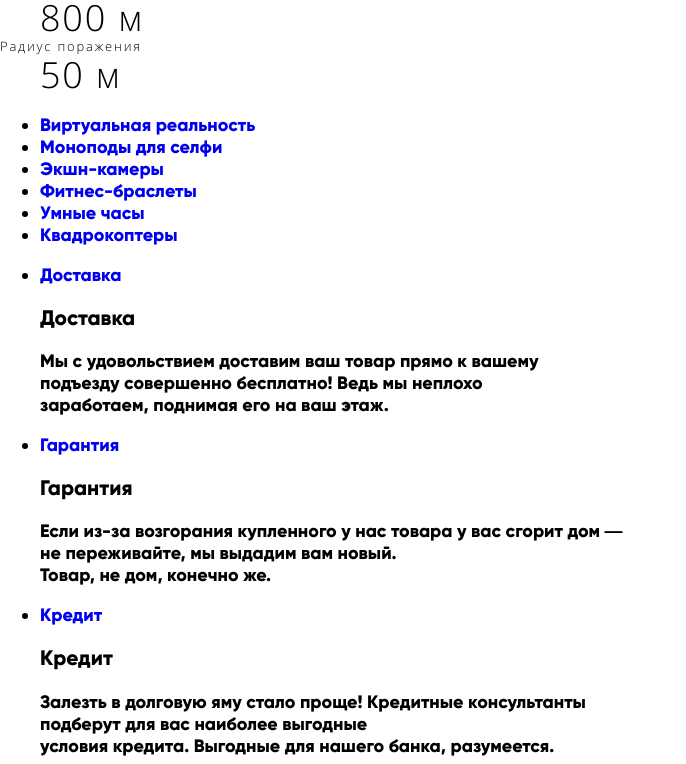
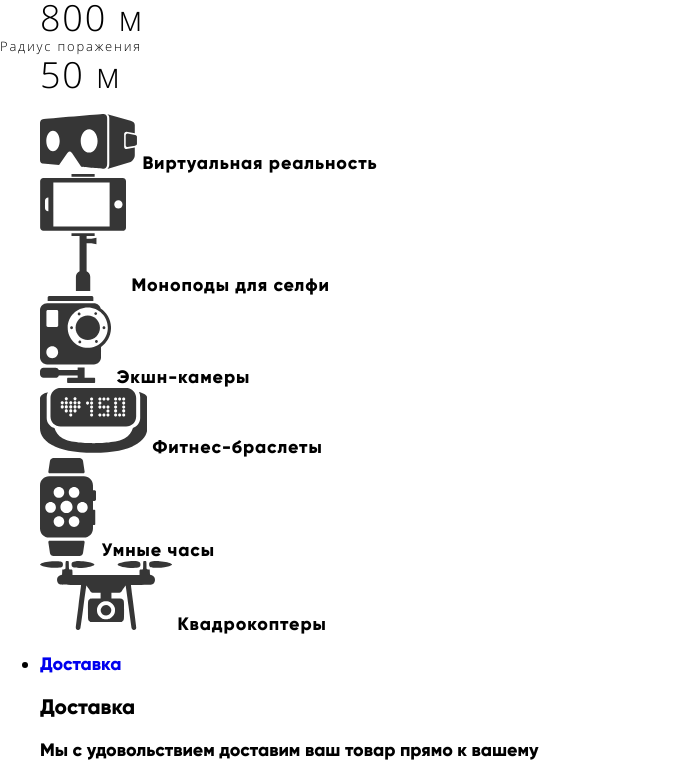
Before and after one commit to BorisSidorenko/851191-device-28, a plain HTML site: page index.html in a window 1280 px wide. Shown: the part 2857-3621 px from the top of the page, without its empty margins (0-686 px from the left). Drawn offline with Linux system fonts and the light colour scheme.

Commit message:
стилизовал категории товаров на главной

```diff
--- a/css/style.css
+++ b/css/style.css
@@ -115,6 +115,16 @@ img {
   line-height: 42px;
 }
 
+/* Category items */
+.category-items .category-list {
+  list-style: none;
+}
+
+.category-list .item-link {
+  letter-spacing: 0.05em;
+  color: var(--basic-black);
+}
+
 /* About us / our contacts sections */
 .about-us h2,
 .our-contacts h2 {
@@ -163,7 +173,7 @@ img {
   list-style: none;
 }
 
-.category-list {
+.site-nav .category-list {
   font-family: var(--aditional--font-family);
   font-style: normal;
   font-weight: 300;
--- a/index.html
+++ b/index.html
@@ -123,26 +123,44 @@
           </dl>
         </div>
       </section>
-      <section>
+      <section class="category-items">
         <h2 class="visually-hidden">Категории товаров</h2>
-        <ul>
-          <li>
-            <a href="blank.html">Виртуальная реальность</a>
+        <ul class="category-list">
+          <li class="category-item">
+            <a href="blank.html" class="item-link">
+              <img src="img/icons/vr.svg" alt="Схематичное изображение очков долполненной реальности" class="item-img">
+              <span>Виртуальная реальность</span>
+            </a>
           </li>
-          <li>
-            <a href="blank.html">Моноподы для селфи</a>
+          <li class="category-item">
+            <a href="blank.html" class="item-link">
+              <img src="img/icons/monopod.svg" alt="Схематичное изображение монопода для телефона" class="item-img">
+              <span>Моноподы для селфи</span>
+            </a>
           </li>
-          <li>
-            <a href="blank.html">Экшн-камеры</a>
+          <li class="category-item">
+            <a href="blank.html" class="item-link">
+              <img src="img/icons/action-camera.svg" alt="Схематичное изображение экшн-камеры" class="item-img">
+              <span>Экшн-камеры</span>
+            </a>
           </li>
-          <li>
-            <a href="blank.html">Фитнес-браслеты</a>
+          <li class="category-item">
+            <a href="blank.html" class="item-link">
+              <img src="img/icons/tracker.svg" alt="Схематичное изображение фитнес-браслета" class="item-img">
+              <span>Фитнес-браслеты</span>
+            </a>
           </li>
-          <li>
-            <a href="blank.html">Умные часы</a>
+          <li class="category-item">
+            <a href="blank.html" class="item-link">
+              <img src="img/icons/smart-watches.svg" alt="Схематичное изображение умных часов" class="item-img">
+              <span>Умные часы</span>
+            </a>
           </li>
-          <li>
-            <a href="blank.html">Квадрокоптеры</a>
+          <li class="category-item">
+            <a href="blank.html" class="item-link">
+              <img src="img/icons/copter.svg" alt="Схематичное изображение квадрокоптера" class="item-img">
+              <span>Квадрокоптеры</span>
+            </a>
           </li>
         </ul>
       </section>
```
